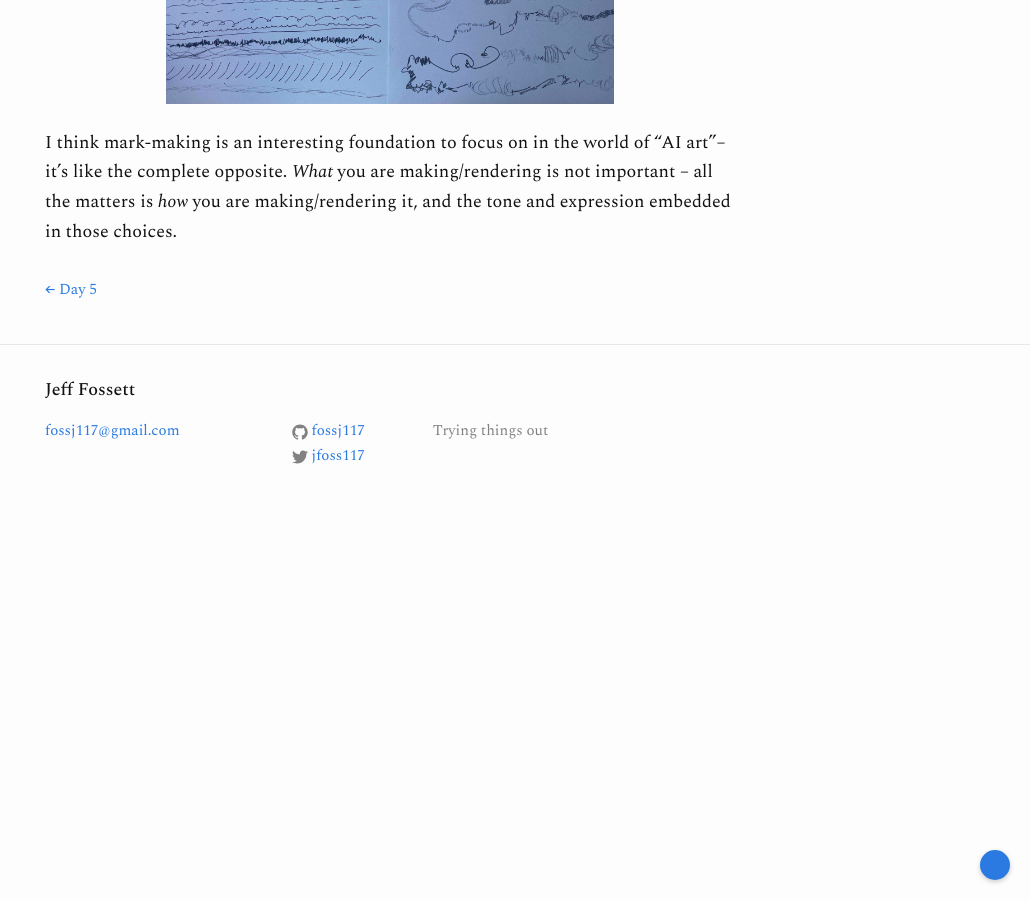
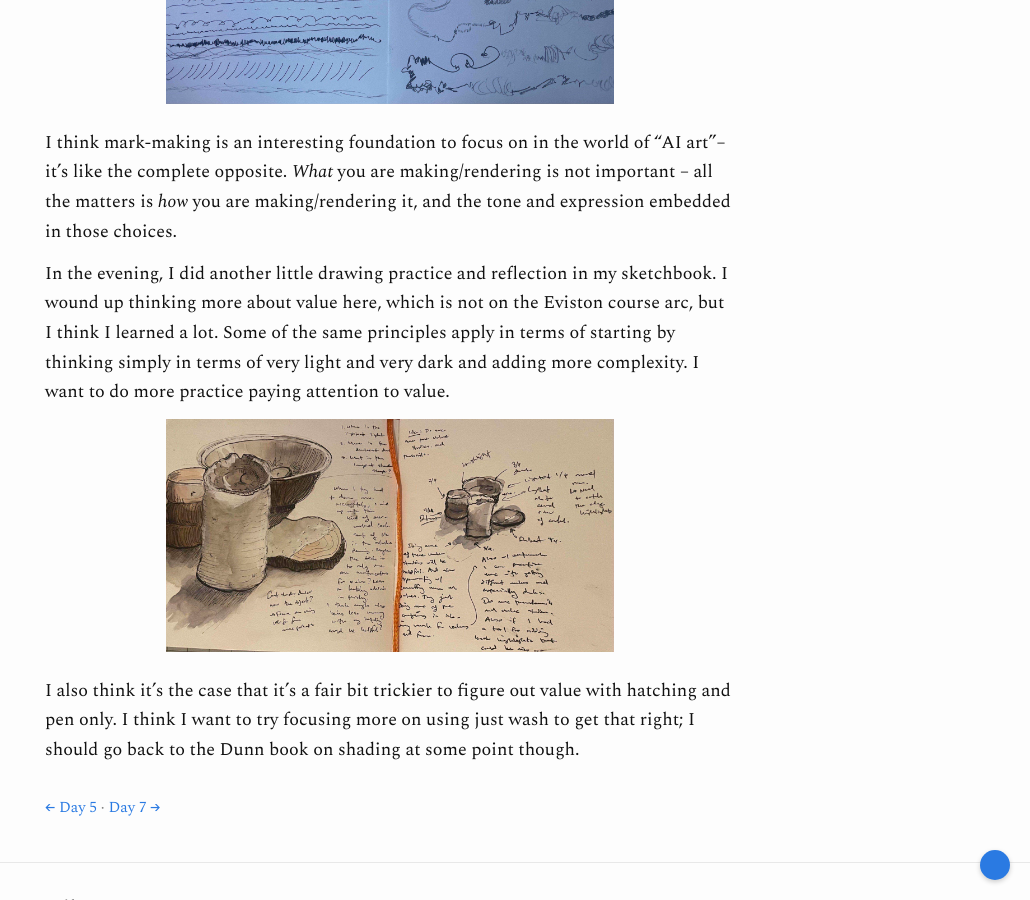
Before and after one commit to Fossj117/fossj117.github.io, a Jekyll site: the page built from _drawing/day6.md, in a window 1280 px wide and 900 px high, scrolled down 771 px. Shown: the whole window, without its empty margins (250-1280 px from the left). Built offline with Jekyll 4.4.1, drawn with Linux system fonts in a browser that asks for light colours.

Commit message:
Add still life photo to day 6 and add day 7 drawing entry
Co-authored-by: Cursor <cursoragent@cursor.com>

```diff
--- a/_drawing/day6.md
+++ b/_drawing/day6.md
@@ -17,3 +17,9 @@ I practiced mark making with both pen and pencil.
 {% include image.html src="/figs/drawing-day6/mark_making.jpg" alt="two sketchbook pages filled with rows of experimental line and mark-making exercises" %}
 
 I think mark-making is an interesting foundation to focus on in the world of "AI art"--it's like the complete opposite. *What* you are making/rendering is not important -- all the matters is *how* you are making/rendering it, and the tone and expression embedded in those choices.
+
+In the evening, I did another little drawing practice and reflection in my sketchbook. I wound up thinking more about value here, which is not on the Eviston course arc, but I think I learned a lot. Some of the same principles apply in terms of starting by thinking simply in terms of very light and very dark and adding more complexity. I want to do more practice paying attention to value.
+
+{% include image.html src="/figs/drawing-day6/coffee_table_still_life.jpg" alt="coffee table still life value practice" %}
+
+I also think it's the case that it's a fair bit trickier to figure out value with hatching and pen only. I think I want to try focusing more on using just wash to get that right; I should go back to the Dunn book on shading at some point though.
```
Also changed, not shown: _drawing/day7.md (added, +10 -0 lines), figs/drawing-day6/coffee_table_still_life.jpg (added).
